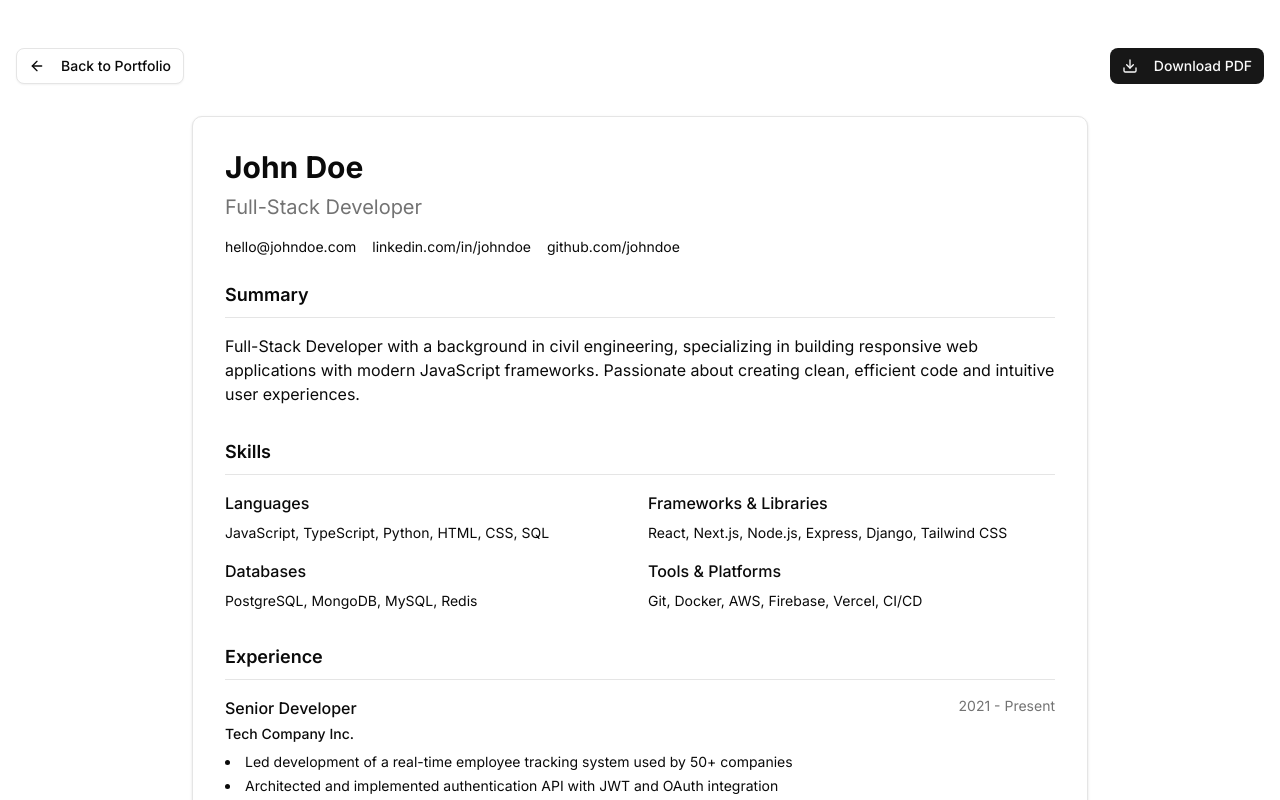
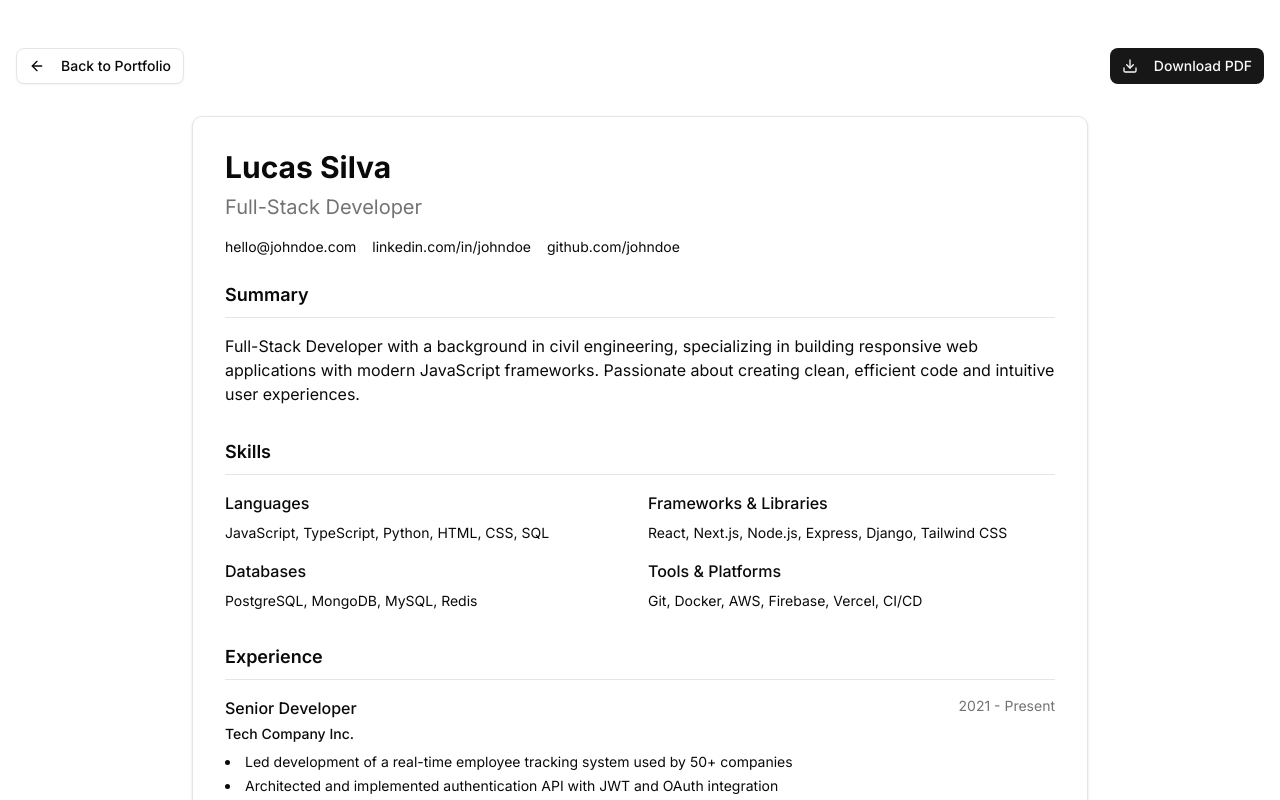
Before and after one commit to LuSilvaDeveloper/portfolio, a Next.js app: page /resume in a window 1280 px wide. Shown: the top 800 px of the page. Built offline with nearby package versions, Linux system fonts and the light colour scheme.

Commit message:
fixing minor typos

```diff
--- a/app/layout.tsx
+++ b/app/layout.tsx
@@ -8,7 +8,7 @@ import { ThemeProvider } from "@/components/theme-provider";
 const inter = Inter({ subsets: ["latin"] });
 
 export const metadata: Metadata = {
-  title: "John Doe | Full-Stack Developer",
+  title: "Lucas Silva | Full-Stack Developer",
   description:
     "Personal portfolio showcasing my projects and skills as a Full-Stack Developer",
 };
--- a/app/page.tsx
+++ b/app/page.tsx
@@ -630,12 +630,12 @@ export default function Portfolio() {
             >
               <Linkedin className="h-5 w-5 text-muted-foreground hover:text-foreground" />
             </a>
-            <a href="mailto:hello@johndoe.com" aria-label="Email">
+            <a href="mailto:lusilva.dev@icloud.com" aria-label="Email">
               <Mail className="h-5 w-5 text-muted-foreground hover:text-foreground" />
             </a>
           </div>
           <p className="text-sm text-muted-foreground">
-            © {new Date().getFullYear()} John Doe. All rights reserved.
+            © {new Date().getFullYear()} Lucas Silva. All rights reserved.
           </p>
           <p className="text-xs text-muted-foreground mt-2">
             Built with Next.js, Tailwind CSS, and Framer Motion
--- a/app/resume/page.tsx
+++ b/app/resume/page.tsx
@@ -21,7 +21,7 @@ export default function ResumePage() {
       </div>
 
       <div className="max-w-4xl mx-auto bg-card p-8 rounded-lg shadow-sm border">
-        <h1 className="text-3xl font-bold mb-2">John Doe</h1>
+        <h1 className="text-3xl font-bold mb-2">Lucas Silva</h1>
         <h2 className="text-xl text-muted-foreground mb-4">Full-Stack Developer</h2>
 
         <div className="flex flex-col md:flex-row gap-4 mb-6">
```
